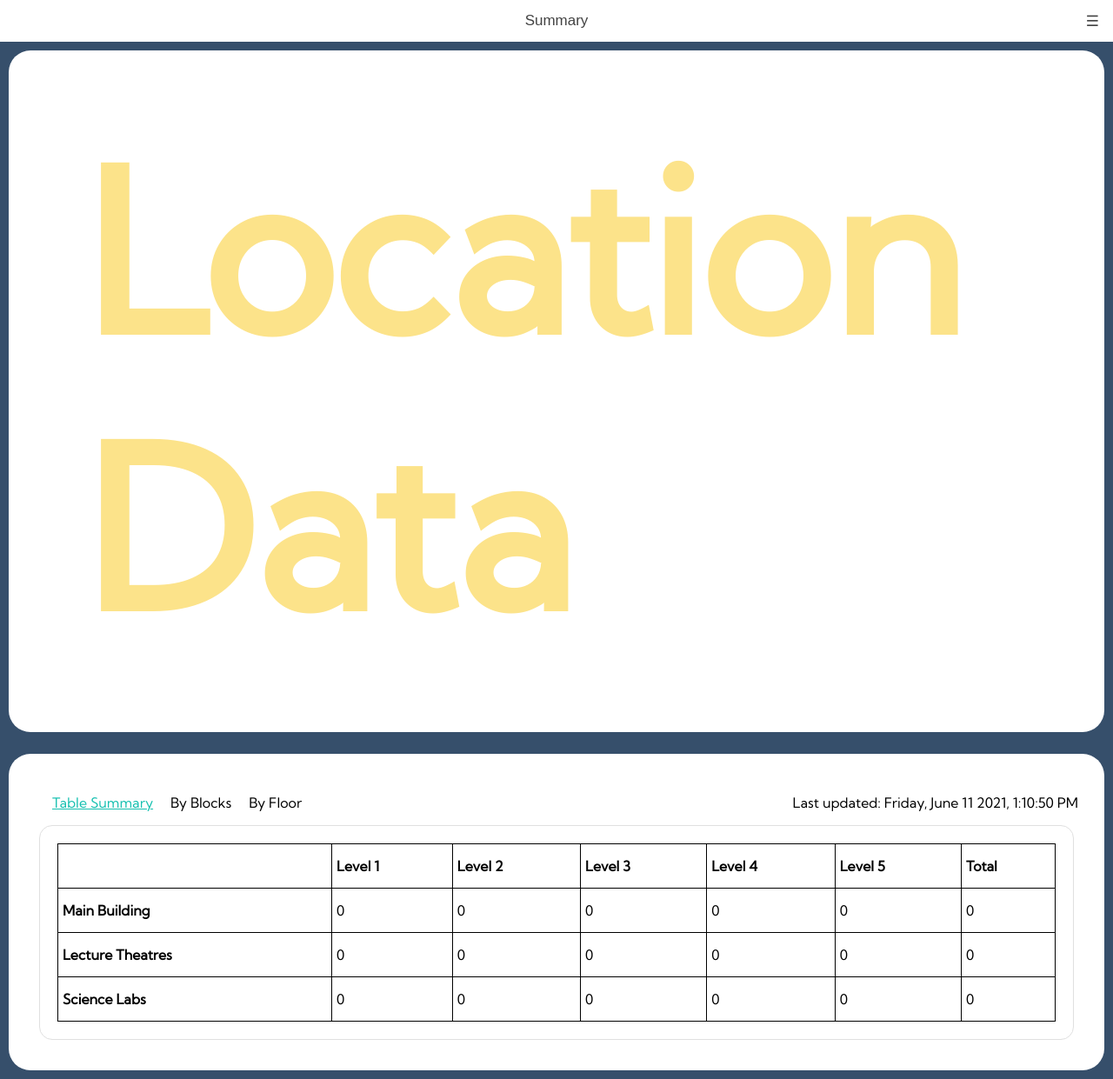
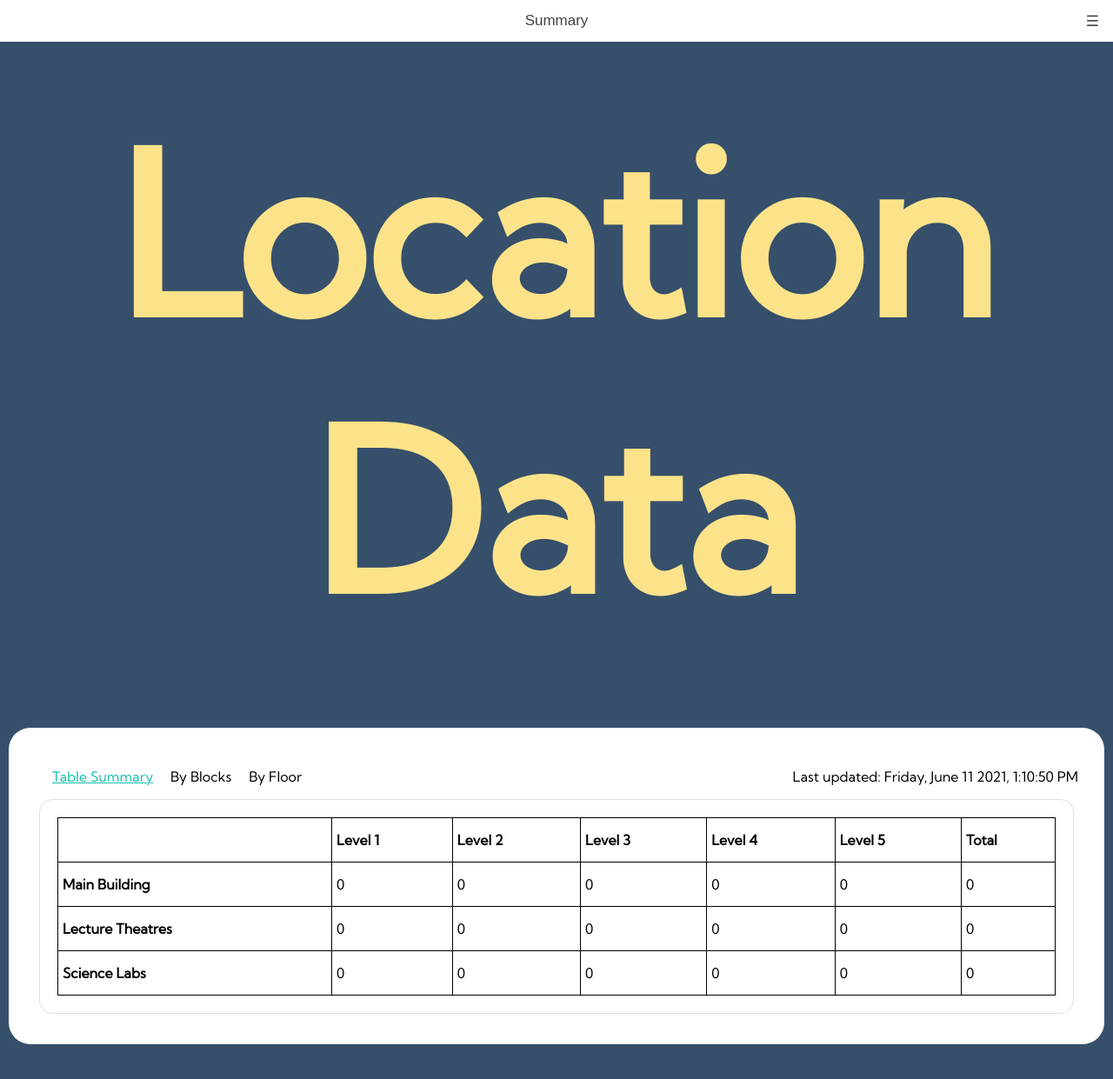
Before and after one commit to code4ny/NYSecure, a Flask app: page /summary in a window 1280 px wide. Shown: the whole page at 87% size. After the commit the page ends 1201 px from the top, so only its background shows below. Run offline with Flask 2, Linux system fonts and the light colour scheme.

Commit message:
synchronise styling on /summary page

```diff
--- a/app/static/styles.css
+++ b/app/static/styles.css
@@ -135,7 +135,7 @@ a.active {
   color: black;
 }
 
-.header {
+/* .header {
   border: 3px rgb(192, 192, 192);
   border-radius: 25px;
   background-color: white;
@@ -144,7 +144,7 @@ a.active {
   margin: 10px;
   margin-bottom: 0px;
   color: auto;
-}
+} */
 
 .content {
   border: 3px rgb(192, 192, 192);
--- a/app/templates/summary.html
+++ b/app/templates/summary.html
@@ -52,7 +52,8 @@
       <!-- Bar icon  -->
       <a href="javascript:void(0);" class="icon" onclick="toggleMenu()">☰</a>
     </div>
-    <div class="header">
+    <!-- <div class="header"> -->
+    <div>
       <h1>Location Data</h1>
     </div>
     <br />
```
